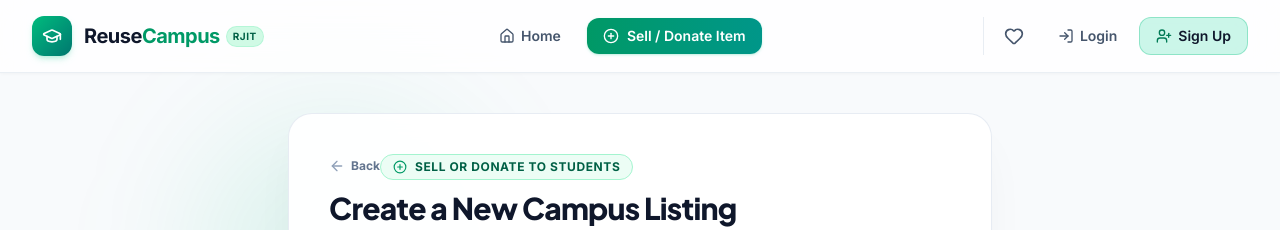
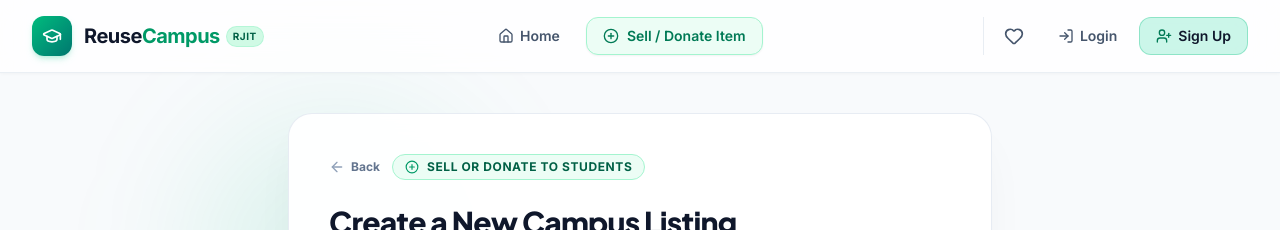
Before and after one commit to abhishekpachori04-cpu/ReuseCampus, a React (Vite) app in the folder frontend/: page /create in a window 1280 px wide. Shown: the top 230 px of the page. Built offline with nearby package versions, Linux system fonts and the light colour scheme; no server answers.

Commit message:
UI: Fix back button alignment, make sign-out hover-only, and normalize nav CTA

```diff
--- a/frontend/src/components/Navbar.jsx
+++ b/frontend/src/components/Navbar.jsx
@@ -162,7 +162,7 @@ const Navbar = () => {
               {/* Sell / Donate Item CTA Button */}
               <Link
                 to="/create"
-                className="ml-1 inline-flex items-center gap-2 px-4 py-2 rounded-xl bg-gradient-to-r from-emerald-600 to-teal-600 hover:from-emerald-700 hover:to-teal-700 text-white text-sm font-semibold shadow-sm shadow-emerald-500/20 hover:shadow-md transition-all duration-200 active:scale-95"
+                className="ml-1 inline-flex items-center gap-2 px-4 py-2 rounded-xl bg-emerald-50 text-emerald-700 border border-emerald-200 hover:bg-emerald-600 hover:text-white hover:border-emerald-600 text-sm font-semibold transition-colors duration-200 active:scale-95 shadow-xs"
               >
                 <PlusCircle className="w-4 h-4" />
                 <span>Sell / Donate Item</span>
@@ -196,7 +196,7 @@ const Navbar = () => {
               </button>
 
               {isAuthenticated ? (
-                <div className="flex items-center gap-2.5">
+                <div className="group flex items-center">
                   {/* Sleek Circular Avatar Badge with Initial */}
                   <button
                     type="button"
@@ -205,7 +205,7 @@ const Navbar = () => {
                       setProfileSuccess('');
                       setIsProfileOpen(true);
                     }}
-                    className="relative w-9 h-9 sm:w-10 sm:h-10 rounded-full bg-gradient-to-br from-emerald-500 to-teal-600 text-white font-extrabold text-sm shadow-md shadow-emerald-500/20 hover:shadow-lg hover:shadow-emerald-500/35 ring-2 ring-emerald-500/30 hover:ring-emerald-500/70 transition-all duration-200 flex items-center justify-center cursor-pointer active:scale-95 group"
+                    className="relative w-9 h-9 sm:w-10 sm:h-10 rounded-full bg-gradient-to-br from-emerald-500 to-teal-600 text-white font-extrabold text-sm shadow-md shadow-emerald-500/20 hover:shadow-lg hover:shadow-emerald-500/35 ring-2 ring-emerald-500/30 hover:ring-emerald-500/70 transition-all duration-200 flex items-center justify-center cursor-pointer active:scale-95 shrink-0"
                     title={`${user?.name || 'Campus Student'} - Click to manage profile`}
                     aria-label="User Profile"
                   >
@@ -224,9 +224,9 @@ const Navbar = () => {
                     onClick={handleLogout}
                     type="button"
                     title="Sign Out"
-                    className="p-2 text-slate-400 hover:text-rose-600 hover:bg-rose-50 rounded-xl transition-colors cursor-pointer"
+                    className="opacity-0 -translate-x-2 w-0 p-0 overflow-hidden transition-all duration-300 ease-in-out group-hover:opacity-100 group-hover:translate-x-0 group-hover:w-auto group-hover:p-2 group-hover:ml-2 text-slate-400 hover:text-rose-600 hover:bg-rose-50 rounded-xl cursor-pointer flex items-center justify-center shrink-0"
                   >
-                    <LogOut className="w-4 h-4" />
+                    <LogOut className="w-4 h-4 shrink-0" />
                   </button>
                 </div>
               ) : (
--- a/frontend/src/pages/CreateListing.jsx
+++ b/frontend/src/pages/CreateListing.jsx
@@ -171,18 +171,20 @@ const CreateListing = () => {
 
       <div className="bg-white/95 backdrop-blur-md rounded-3xl p-6 sm:p-10 border border-slate-200/80 shadow-2xl shadow-slate-900/5 space-y-8 relative z-10">
         <div>
+          <div className="flex items-center gap-3 mb-6">
             <button
               type="button"
               onClick={() => navigate(-1)}
-            className="inline-flex items-center gap-1.5 text-xs font-bold text-slate-500 hover:text-emerald-700 transition-colors cursor-pointer group mb-4"
+              className="inline-flex items-center gap-1.5 text-xs font-bold text-slate-500 hover:text-emerald-700 transition-colors cursor-pointer group"
               aria-label="Go Back"
             >
               <ArrowLeft className="w-4 h-4 group-hover:-translate-x-0.5 transition-transform text-slate-400 group-hover:text-emerald-600" />
               <span>Back</span>
             </button>
-          <div className="inline-flex items-center gap-2 px-3 py-1 rounded-full bg-emerald-50 text-emerald-800 border border-emerald-200 text-xs font-bold uppercase tracking-wider mb-2">
+            <div className="inline-flex items-center gap-2 px-3 py-1 rounded-full bg-emerald-50 text-emerald-800 border border-emerald-200 text-xs font-bold uppercase tracking-wider">
               <PlusCircle className="w-3.5 h-3.5 text-emerald-600" />
               Sell or Donate to Students
+            </div>
           </div>
           <h1 className="text-3xl font-extrabold text-slate-900 tracking-tight">
             Create a New Campus Listing
--- a/frontend/src/pages/Login.jsx
+++ b/frontend/src/pages/Login.jsx
@@ -333,7 +333,7 @@ const Login = () => {
 
       <div className="max-w-md w-full bg-white/95 backdrop-blur-md rounded-3xl p-8 border border-slate-200/80 shadow-2xl shadow-slate-900/5 space-y-6 relative z-10">
         {/* Sleek Top-Left Back Navigation Button */}
-        <div>
+        <div className="flex items-center gap-3 mb-6">
           <button
             type="button"
             onClick={() => navigate(-1)}
@@ -343,6 +343,9 @@ const Login = () => {
             <ArrowLeft className="w-4 h-4 group-hover:-translate-x-0.5 transition-transform text-slate-400 group-hover:text-emerald-600" />
             <span>Back</span>
           </button>
+          <div className="inline-flex items-center gap-1.5 px-2.5 py-0.5 rounded-full bg-slate-100 text-slate-600 border border-slate-200 text-[11px] font-bold uppercase tracking-wider">
+            Student Portal
+          </div>
         </div>
 
         <div className="text-center space-y-2">
```
Lines whose indentation alone changed are shown as unchanged.
